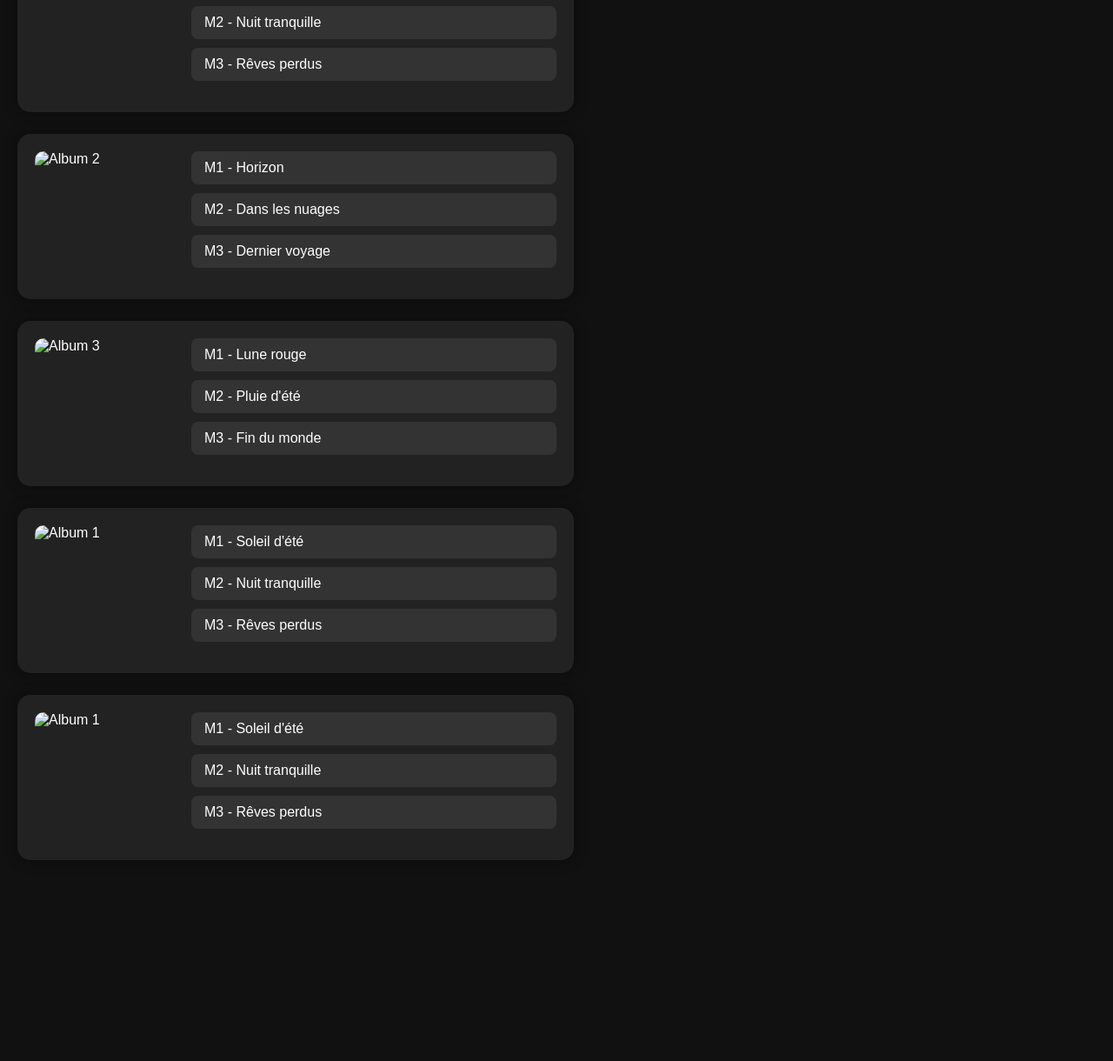
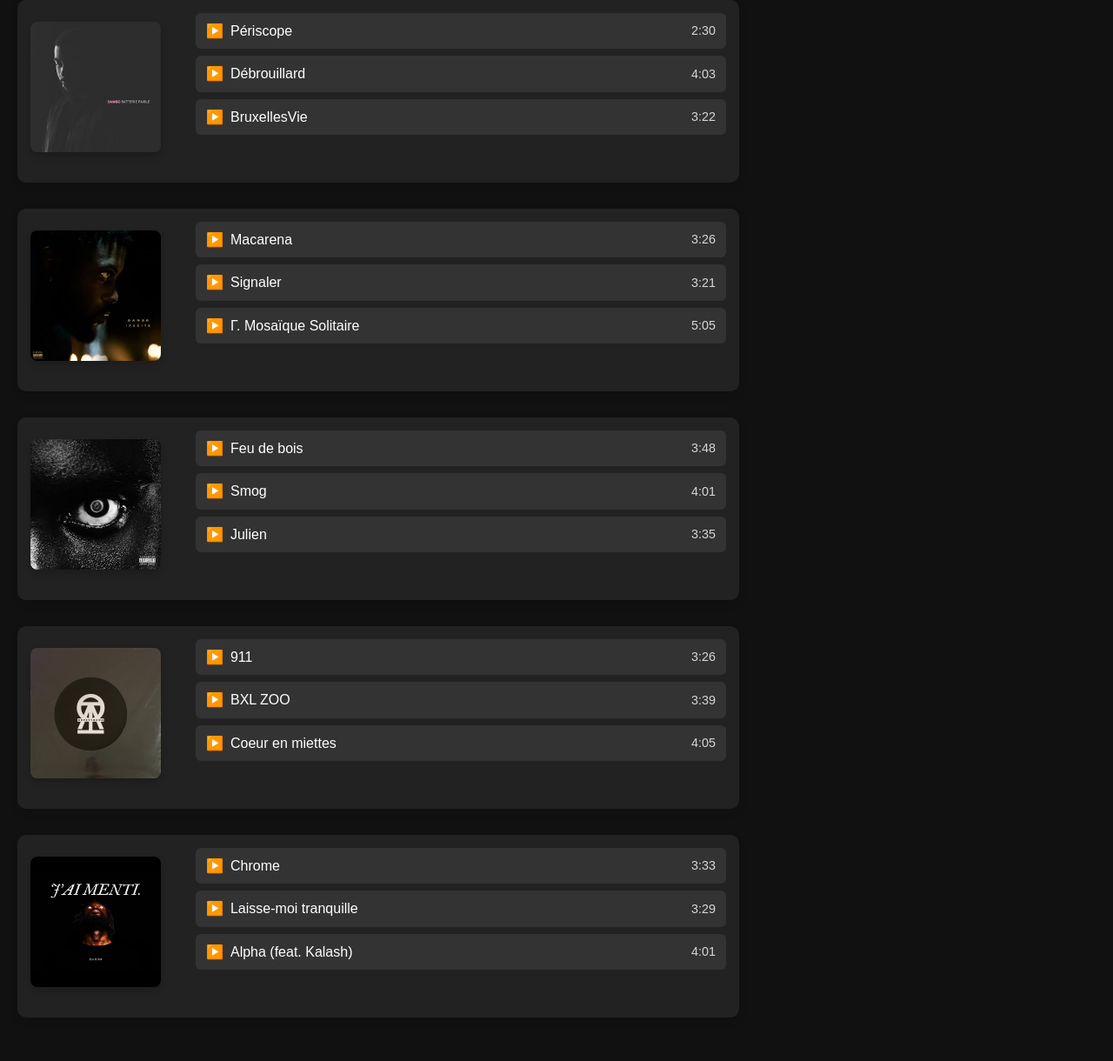
Before and after one commit to abdelkodouss1/html, a plain HTML site: page musique.html in a window 1280 px wide. Shown: the part 170-1390 px from the top of the page at 87% size. Before the commit the page ends 1204 px from the top, so only its background shows below. Drawn offline with Linux system fonts and the light colour scheme.

Commit message:
Update musique.html

```diff
--- a/musique.html
+++ b/musique.html
@@ -3,104 +3,264 @@
   <head>
     <meta charset="UTF-8" />
     <meta name="viewport" content="width=device-width, initial-scale=1.0" />
-    <title>Mes Albums</title>
+    <title>Albums de Damso</title>
+    <link rel="stylesheet" href="style.css" />
     <style>
       body {
-        font-family: Arial, sans-serif;
         background-color: #111;
         color: #fff;
+        font-family: Arial, sans-serif;
         margin: 0;
         padding: 20px;
       }
-
       h1 {
         text-align: left;
-        margin-bottom: 30px;
       }
-
       .album {
         display: flex;
         align-items: flex-start;
-        gap: 30px;
+        gap: 20px;
         background-color: #222;
-        padding: 20px;
-        border-radius: 15px;
-        box-shadow: 0 0 15px rgba(0, 0, 0, 0.4);
-        margin-bottom: 25px;
-        max-width: 600px;
+        border-radius: 10px;
+        padding: 15px;
+        margin-bottom: 30px;
+        max-width: 800px;
       }
-
       .album img {
         width: 150px;
         height: 150px;
-        border-radius: 10px;
         object-fit: cover;
+        border-radius: 8px;
       }
-
       .tracks {
         display: flex;
         flex-direction: column;
-        justify-content: space-around;
         flex: 1;
+        margin-left: 20px;
       }
-
       .track {
+        display: flex;
+        justify-content: space-between;
+        align-items: center;
         background-color: #333;
-        padding: 10px 15px;
-        border-radius: 8px;
-        margin-bottom: 10px;
-        cursor: pointer;
-        transition: 0.2s;
+        padding: 8px 12px;
+        border-radius: 6px;
+        margin-bottom: 8px;
+        transition: background-color 0.2s;
       }
-
       .track:hover {
         background-color: #555;
       }
+      .track a {
+        color: #fff;
+        text-decoration: none;
+        display: flex;
+        align-items: center;
+        gap: 8px;
+      }
+      .track .time {
+        font-size: 0.9em;
+        opacity: 0.8;
+      }
     </style>
   </head>
+
   <body>
-    <h1>🎵 Mes Albums</h1>
+    <nav>
+      <ul>
+        <li><a href="index.html">Accueil</a></li>
+        <li><a href="albums.html">Musique</a></li>
+        <li><a href="page1.html">Contact</a></li>
+      </ul>
+    </nav>
+    <h1>Albums de Damso</h1>
 
+    <!-- ALBUM Batterie Faible -->
     <div class="album">
-      <img src="album1.jpg" alt="Album 1" />
+      <img src="albums/baterie.jfif" alt="Batterie Faible" />
       <div class="tracks">
-        <div class="track">M1 - Soleil d'été</div>
-        <div class="track">M2 - Nuit tranquille</div>
-        <div class="track">M3 - Rêves perdus</div>
+        <div class="track">
+          <a
+            href="https://open.spotify.com/track/1Hh7lmgMPztFdclycpru3u"
+            target="_blank"
+          >
+            <span class="play-icon">▶️</span>
+            Périscope
+          </a>
+          <span class="time">2:30</span>
+        </div>
+        <div class="track">
+          <a
+            href="https://open.spotify.com/track/6Edlb9kmh22pplfOYcCjAn"
+            target="_blank"
+          >
+            <span class="play-icon">▶️</span>
+            Débrouillard
+          </a>
+          <span class="time">4:03</span>
+        </div>
+        <div class="track">
+          <a
+            href="https://open.spotify.com/track/2UGMQkcCEmiaXf5orVb1Gf"
+            target="_blank"
+          >
+            <span class="play-icon">▶️</span>
+            BruxellesVie
+          </a>
+          <span class="time">3:22</span>
+        </div>
+        <!-- tu peux ajouter les autres titres de l’album ici -->
       </div>
     </div>
 
+    <!-- ALBUM Ipséité -->
     <div class="album">
-      <img src="album2.jpg" alt="Album 2" />
+      <img src="albums/ipesite.jfif" alt="Ipséité" />
       <div class="tracks">
-        <div class="track">M1 - Horizon</div>
-        <div class="track">M2 - Dans les nuages</div>
-        <div class="track">M3 - Dernier voyage</div>
+        <div class="track">
+          <a
+            href="https://open.spotify.com/track/6x6wvkl7pGzlrV1Twn6PAG"
+            target="_blank"
+          >
+            <span class="play-icon">▶️</span>
+            Macarena
+          </a>
+          <span class="time">3:26</span>
+        </div>
+        <div class="track">
+          <a
+            href="https://open.spotify.com/track/3ENcr5FxrBDu8W6Hwb1Jwz"
+            target="_blank"
+          >
+            <span class="play-icon">▶️</span>
+            Signaler
+          </a>
+          <span class="time">3:21</span>
+        </div>
+        <div class="track">
+          <a
+            href="https://open.spotify.com/track/7Kx3kzsJHtS6l0FzFqQ1uG"
+            target="_blank"
+          >
+            <span class="play-icon">▶️</span>
+            Γ. Mosaïque Solitaire
+          </a>
+          <span class="time">5:05</span>
+        </div>
+        <!-- etc -->
       </div>
     </div>
 
+    <!-- ALBUM Lithopédion -->
     <div class="album">
-      <img src="album3.jpg" alt="Album 3" />
+      <img src="albums/lithopedion.jfif" alt="Lithopédion" />
       <div class="tracks">
-        <div class="track">M1 - Lune rouge</div>
-        <div class="track">M2 - Pluie d'été</div>
-        <div class="track">M3 - Fin du monde</div>
+        <div class="track">
+          <a
+            href="https://open.spotify.com/track/2F3QMjAr4X3EVpMUnOltbA"
+            target="_blank"
+          >
+            <span class="play-icon">▶️</span>
+            Feu de bois
+          </a>
+          <span class="time">3:48</span>
+        </div>
+        <div class="track">
+          <a
+            href="https://open.spotify.com/track/7mADg6rBfwXUxzMgReRCzz"
+            target="_blank"
+          >
+            <span class="play-icon">▶️</span>
+            Smog
+          </a>
+          <span class="time">4:01</span>
+        </div>
+        <div class="track">
+          <a
+            href="https://open.spotify.com/track/3cZs2WbqX02EDTVFBu6pjR"
+            target="_blank"
+          >
+            <span class="play-icon">▶️</span>
+            Julien
+          </a>
+          <span class="time">3:35</span>
+        </div>
+        <!-- etc -->
       </div>
     </div>
+
+    <!-- ALBUM QALF Infinity -->
     <div class="album">
-      <img src="album1.jpg" alt="Album 1" />
+      <img src="albums/qalf.jpeg" alt="QALF Infinity" />
       <div class="tracks">
-        <div class="track">M1 - Soleil d'été</div>
-        <div class="track">M2 - Nuit tranquille</div>
-        <div class="track">M3 - Rêves perdus</div>
+        <div class="track">
+          <a
+            href="https://open.spotify.com/track/2jq2a8aZbwQAVtCYgCNtZV"
+            target="_blank"
+          >
+            <span class="play-icon">▶️</span>
+            911
+          </a>
+          <span class="time">3:26</span>
+        </div>
+        <div class="track">
+          <a
+            href="https://open.spotify.com/track/2kgJ2zNfMzGiYNeYFk7Rk3"
+            target="_blank"
+          >
+            <span class="play-icon">▶️</span>
+            BXL ZOO
+          </a>
+          <span class="time">3:39</span>
+        </div>
+        <div class="track">
+          <a
+            href="https://open.spotify.com/track/1bDqHCFJfVYhXy1xRPtwzD"
+            target="_blank"
+          >
+            <span class="play-icon">▶️</span>
+            Coeur en miettes
+          </a>
+          <span class="time">4:05</span>
+        </div>
+        <!-- etc -->
       </div>
     </div>
+
+    <!-- ALBUM J’ai menti -->
     <div class="album">
-      <img src="album1.jpg" alt="Album 1" />
+      <img src="albums/menti.jpg" alt="J’ai menti" />
       <div class="tracks">
-        <div class="track">M1 - Soleil d'été</div>
-        <div class="track">M2 - Nuit tranquille</div>
-        <div class="track">M3 - Rêves perdus</div>
+        <div class="track">
+          <a
+            href="https://open.spotify.com/track/5PqzZHo9kZJ8TkMiv8SRtg"
+            target="_blank"
+          >
+            <span class="play-icon">▶️</span>
+            Chrome
+          </a>
+          <span class="time">3:33</span>
+        </div>
+        <div class="track">
+          <a
+            href="https://open.spotify.com/intl-fr/track/0qGy0pxEhbiMsDQhwOKTAg?si=3e91762a766b49f6"
+            target="_blank"
+          >
+            <span class="play-icon">▶️</span>
+            Laisse-moi tranquille
+          </a>
+          <span class="time">3:29</span>
+        </div>
+        <div class="track">
+          <a
+            href="https://open.spotify.com/track/0jnp1qZJZefwGBmMd4J4De"
+            target="_blank"
+          >
+            <span class="play-icon">▶️</span>
+            Alpha (feat. Kalash)
+          </a>
+          <span class="time">4:01</span>
+        </div>
       </div>
     </div>
   </body>
```
